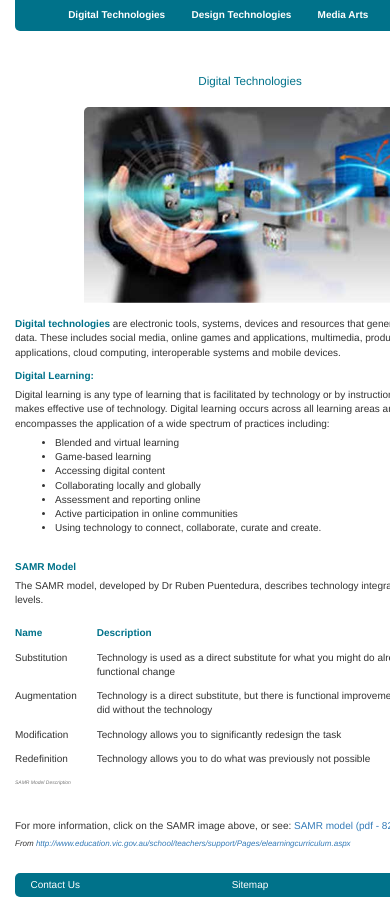
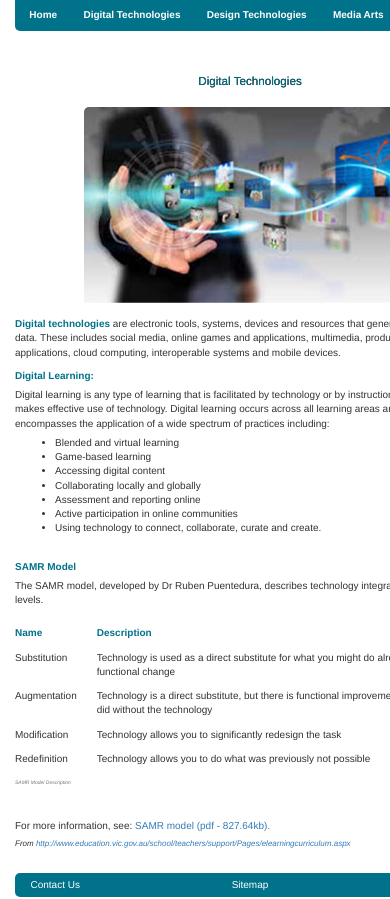
Before and after one commit to cdrake04/cdrake04.github.io, a plain HTML site: page digitaltechnologies.html in a window 390 px wide. Shown: the part 207-1106 px from the top of the page. Drawn offline with Linux system fonts and the light colour scheme.

Commit message:
Add files via upload

```diff
--- a/css/template.css
+++ b/css/template.css
@@ -5,7 +5,7 @@
 		}
 		h2 {
 			color: #00728a;
-
+			text-shadow: 1px 1px black;
 		}
 		header.mainimage{
 			background-color: #00728a;
@@ -58,6 +58,7 @@
 		}
 		span.navrow {
 			padding-right: 5%;
+			font-size: small;
 		}
 
 
@@ -109,6 +110,7 @@
 				float: left;
 
 			}
+
 		@media only screen and (max-width: 850px) {
 			img.lightbulb {
 				width: 400px;
@@ -125,8 +127,12 @@
 				color: orange;
 				padding-bottom: 2%;
 				padding-top: 2%;
+				padding-right: 0%;
 				border-bottom-left-radius: 5px;
 				border-bottom-right-radius: 5px;
+			}
+			span.navrow {
+				font-size: 10px;
 			}
 			header.heading1 {
 				background-color: #00728a;
@@ -140,6 +146,7 @@
 			}
 			h2 {
 				font-size: smaller;
+				text-shadow: 0px 0px black;
 			}
 			section {
 				font-size: x-small;
@@ -163,3 +170,4 @@
 			.col-lg-4 {
 				font-size: x-small;
 			}
+	}
--- a/digitaltechnologies.html
+++ b/digitaltechnologies.html
@@ -74,10 +74,11 @@
 	</header>
 	<header style="background-color: #00728a"><img src="webmaster-technologies.jpg" width="770" alt="Lightbulb header" class="lightbulb"></header>
 	<nav>
+	<span class="navrow"><a href="index.html" class="navlink">Home</a></span>
 		<span class="navrow"><a href="digitaltechnologies.html" class="navlink" name="Digital Technologies">Digital Technologies</a></span>
 		<span class="navrow"><a href="designtechnologies.html" class="navlink" name="Design Technologies">Design Technologies</a></span>
 		<span class="navrow"><a href="mediaarts.html" class="navlink" name="Media Arts">Media Arts</a></span>
-		<span><a href="ict.html" class="navlink" name="ICT Use">ICT Use</a></span>
+		<span  class="navrow"><a href="ict.html" class="navlink" name="ICT Use">ICT Use</a></span>
 	</nav>
 
 
@@ -111,7 +112,7 @@ It encompasses the application of a wide spectrum of practices including:
 	<tr><td>Redefinition</td><td>Technology allows you to do what was previously not possible</td></tr>
 	<caption>SAMR Model Description</caption>
 </table></section>
-<section class="maintext">For more information, click on the SAMR image above, or see: <a href="http://www.education.vic.gov.au/Documents/school/teachers/support/samrmodel.pdf" name="SAMR Model" target="_blank">SAMR model (pdf - 827.64kb).</a> </section>
+<section class="maintext">For more information, see: <a href="http://www.education.vic.gov.au/Documents/school/teachers/support/samrmodel.pdf" name="SAMR Model" target="_blank">SAMR model (pdf - 827.64kb).</a> </section>
   	  <section class="ref">From <a href="http://www.education.vic.gov.au/school/teachers/support/Pages/elearningcurriculum.aspx" alt="Reference">http://www.education.vic.gov.au/school/teachers/support/Pages/elearningcurriculum.aspx</a></section>
 
   	  <div class="row" id="footer" >
```
Also changed, not shown: contactus.html (+2 -1 lines), designtechnologies.html (+2 -1 lines), ict.html (+2 -1 lines), index.html (+2 -1 lines), mediaarts.html (+2 -1 lines).
